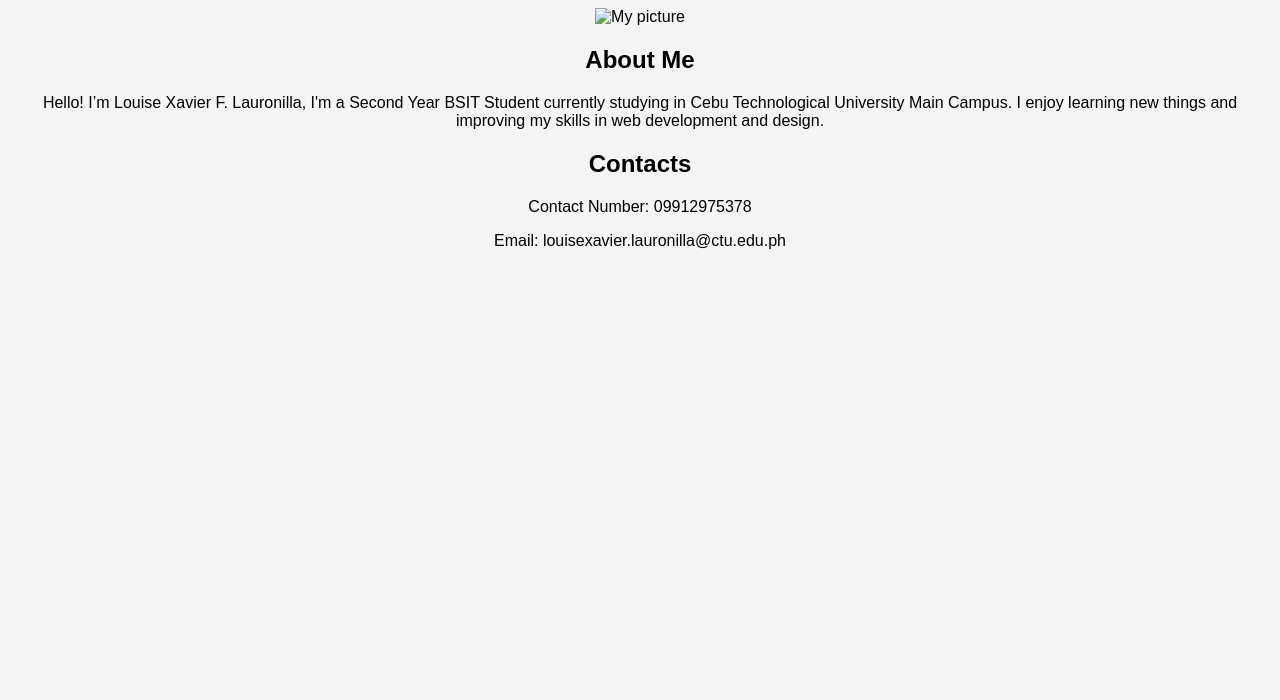
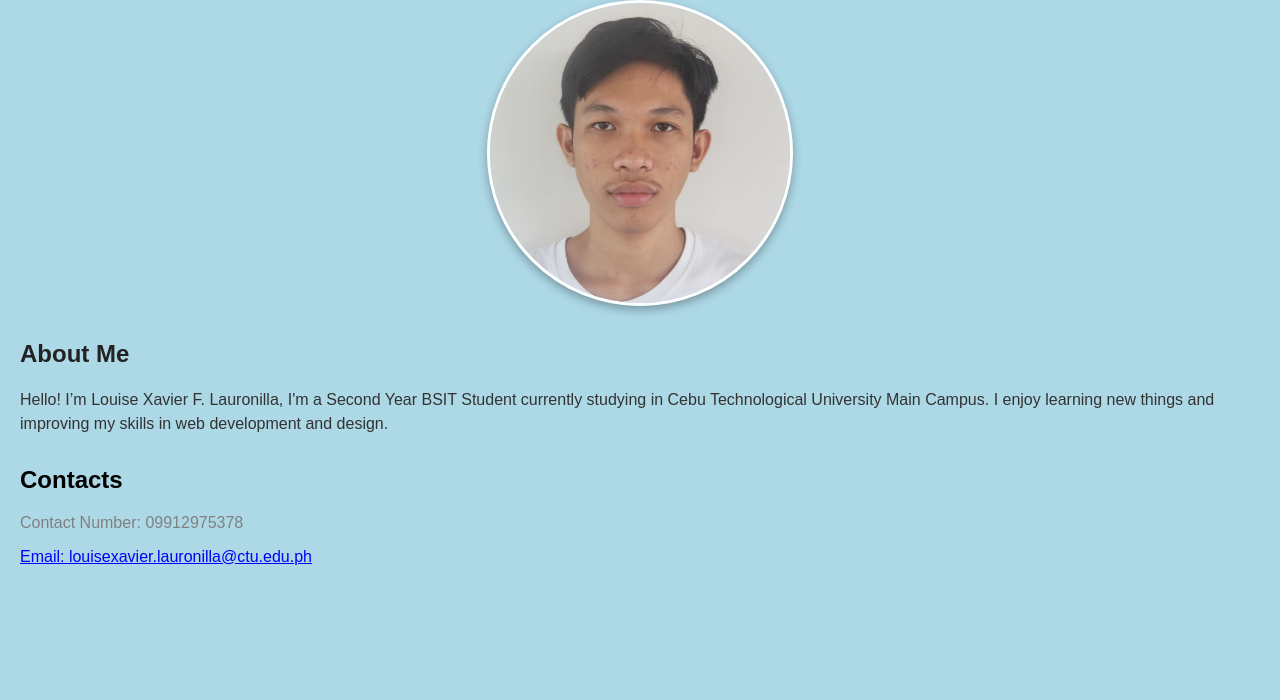
Before and after one commit to LouiseXavierLauronilla/portfolio, a plain HTML site: page index.html in a window 1280 px wide. Shown: the part 100-800 px from the top of the page. Drawn offline with Linux system fonts and the light colour scheme.

Commit message:
Add files via upload

```diff
--- a/style.css
+++ b/style.css
@@ -1,39 +1,51 @@
 body {
+    background-color: lightblue;
     font-family: Arial, sans-serif;
-    background-color: #f4f4f4;
-    text-align: center;
-    margin-top: 50px;
+    margin: 0;
+    padding: 20px;
 }
 
 .title {
+    text-align: center;
     color: #333;
 }
 
-.container {
-    display: flex;
-    flex-direction: column;
-    align-items: center;
-    gap: 20px;
+.image-container {
+    text-align: center;
+    margin-top: 20px;
 }
 
-.box {
-    width: 200px;
-    height: 200px;
-    background-color: skyblue;
-    border: 2px solid #333;
-    border-radius: 10px;
-    transition: background-color 0.3s ease;
+.profile-image {
+    width: 300px;
+    height: 300px;
+    border-radius: 50%;
+    border: 3px solid white;
+    box-shadow: 0 4px 10px rgba(0, 0, 0, 0.3);
 }
 
-button {
-    padding: 10px 20px;
-    background-color: #333;
-    color: white;
-    border: none;
-    border-radius: 8px;
-    cursor: pointer;
+.about {
+    margin-top: 30px;
 }
 
-button:hover {
-    background-color: #555;
+.about h2 {
+    color: #222;
 }
+
+.about p {
+    font-size: 16px;
+    color: #333;
+    line-height: 1.5;
+}
+
+.contacts {
+    margin-top: 30px;
+}
+
+.contact-number {
+    color: gray;
+}
+
+.email {
+    color: blue;
+    text-decoration: underline;
+}
```
Also changed, not shown: formalpicture.jpg (added).
